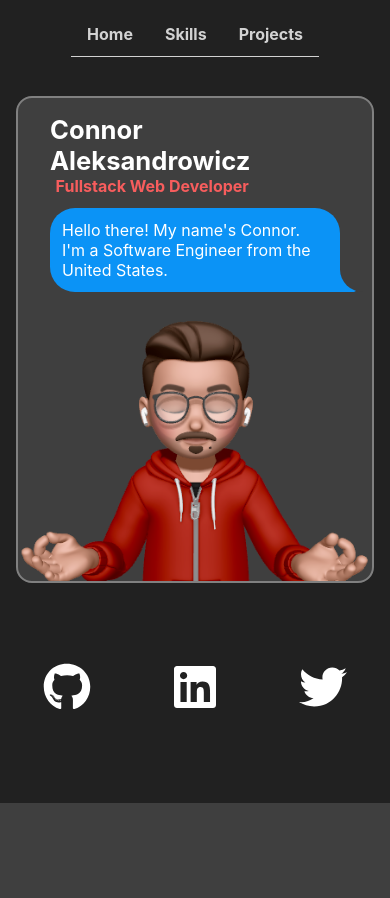
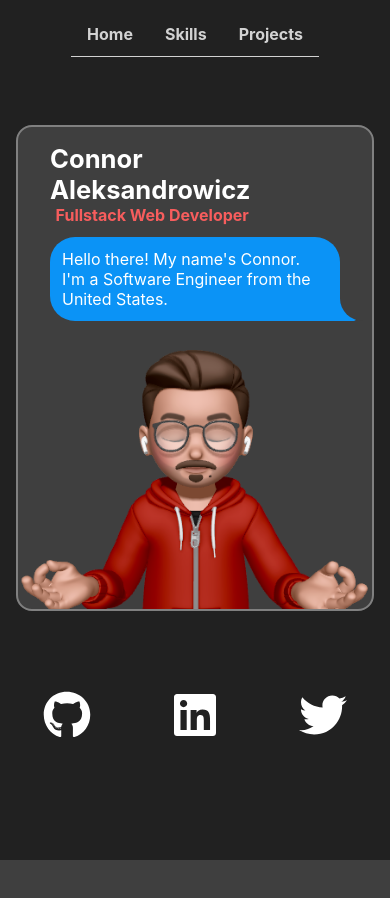
Before and after one commit to connoraleks/connoraleks.com-frontend, a Next.js app: page / in a window 390 px wide. Shown: the top 898 px of the page. Built offline with nearby package versions, Linux system fonts and the light colour scheme.

Commit message:
responsive changes for mobile

```diff
--- a/pages/index.tsx
+++ b/pages/index.tsx
@@ -22,12 +22,12 @@ const Home: NextPage = () => {
         <meta name="description" content="Welcome to Project Sigma" />
         <link rel="icon" href="/favicon.ico" />
       </Head>
-      <div></div>
       <Navbar/>
-      <Profile/>
-      <Links/>
+      <div className={styles.intro}>
+        <Profile/>
+        <Links/>
+      </div>
       <div className={styles.content}>
-
       </div>
     </div>
   )
--- a/sass/Home.module.scss
+++ b/sass/Home.module.scss
@@ -3,7 +3,18 @@
     display: flex;
     flex-direction: column;
     align-items: center;
-
+    .intro{
+        display: flex;
+        flex-direction: column;
+        min-height: 100vh;
+        max-height: fit-content;
+        width: 100%;
+        justify-content: center;
+        align-items: center;
+        @media (min-width: 1000px){
+            justify-content: space-evenly;
+        }
+    }
     .content{
         height: 100vh;
         width: 100vw;
--- a/styles/Home.module.css
+++ b/styles/Home.module.css
@@ -3,6 +3,20 @@
   display: flex;
   flex-direction: column;
   align-items: center;
+}
+.container .intro {
+  display: flex;
+  flex-direction: column;
+  min-height: 100vh;
+  max-height: fit-content;
+  width: 100%;
+  justify-content: center;
+  align-items: center;
+}
+@media (min-width: 1000px) {
+  .container .intro {
+    justify-content: space-evenly;
+  }
 }
 .container .content {
   height: 100vh;
```
Also changed, not shown: 1 other file (tests, documents, lock files or other folders).
